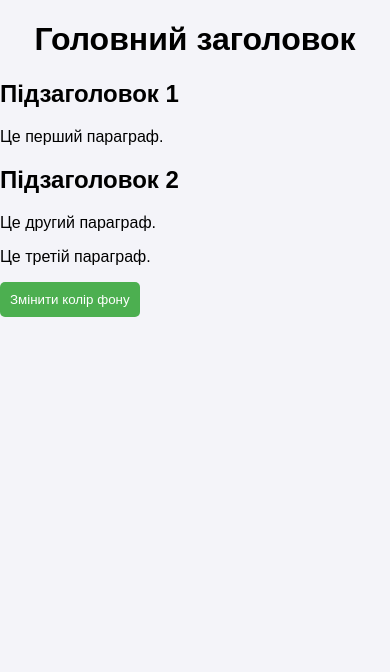
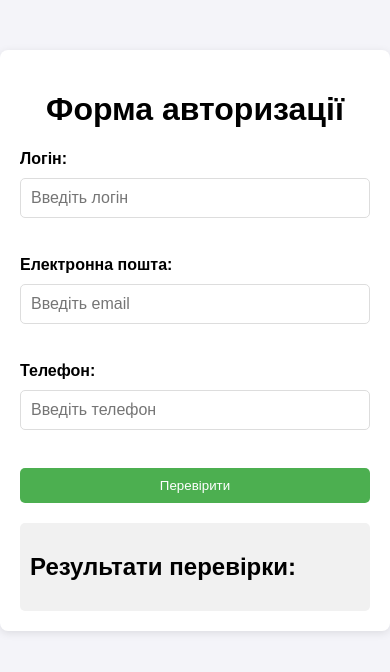
Before and after one commit to MRDAMAR/-, a plain HTML site: page Сайт по шадоу файт 2/second_page.html in a window 390 px wide. Drawn offline with Linux system fonts and the light colour scheme.

Commit message:
дз_3
Added a login form with validation fields for username, email, and phone number.

```diff
--- a/Сайт по шадоу файт 2/second_page.html
+++ b/Сайт по шадоу файт 2/second_page.html
@@ -3,30 +3,44 @@
 
 <head>
     <meta charset="UTF-8">
-    <title>JS DOM Test</title>
-
-    <!-- Підключаємо зовнішній CSS файл -->
+    <meta name="viewport" content="width=device-width, initial-scale=1.0">
+    <title>Перевірка введення</title>
     <link rel="stylesheet" href="second_page.css">
-
+    <!-- Підключення стилів -->
     <script defer src="script.js"></script>
+    <!-- Підключення JavaScript -->
 </head>
 
 <body>
 
-    <h1>Головний заголовок</h1>
+    <div class="container">
+        <h1>Форма авторизації</h1>
 
-    <h2>Підзаголовок 1</h2>
-    <p>Це перший параграф.</p>
+        <!-- Форма для введення даних -->
+        <form id="authForm">
+            <label for="login">Логін:</label>
+            <input type="text" id="login" name="login" placeholder="Введіть логін" required>
+            <br>
 
-    <h2>Підзаголовок 2</h2>
-    <p>Це другий параграф.</p>
-    <p>Це третій параграф.</p>
+            <label for="email">Електронна пошта:</label>
+            <input type="email" id="email" name="email" placeholder="Введіть email" required>
+            <br>
 
-    <!-- Кнопка для зміни кольору фону -->
-    <button id="startBtn">Змінити колір фону</button>
+            <label for="phone">Телефон:</label>
+            <input type="tel" id="phone" name="phone" placeholder="Введіть телефон" required>
+            <br>
 
-    <!-- Галерея для зображень -->
-    <div class="gallery-images"></div>
+            <button type="submit">Перевірити</button>
+        </form>
+
+        <!-- Результати перевірки -->
+        <div id="result">
+            <h2>Результати перевірки:</h2>
+            <p id="loginResult"></p>
+            <p id="emailResult"></p>
+            <p id="phoneResult"></p>
+        </div>
+    </div>
 
 </body>
 
```
